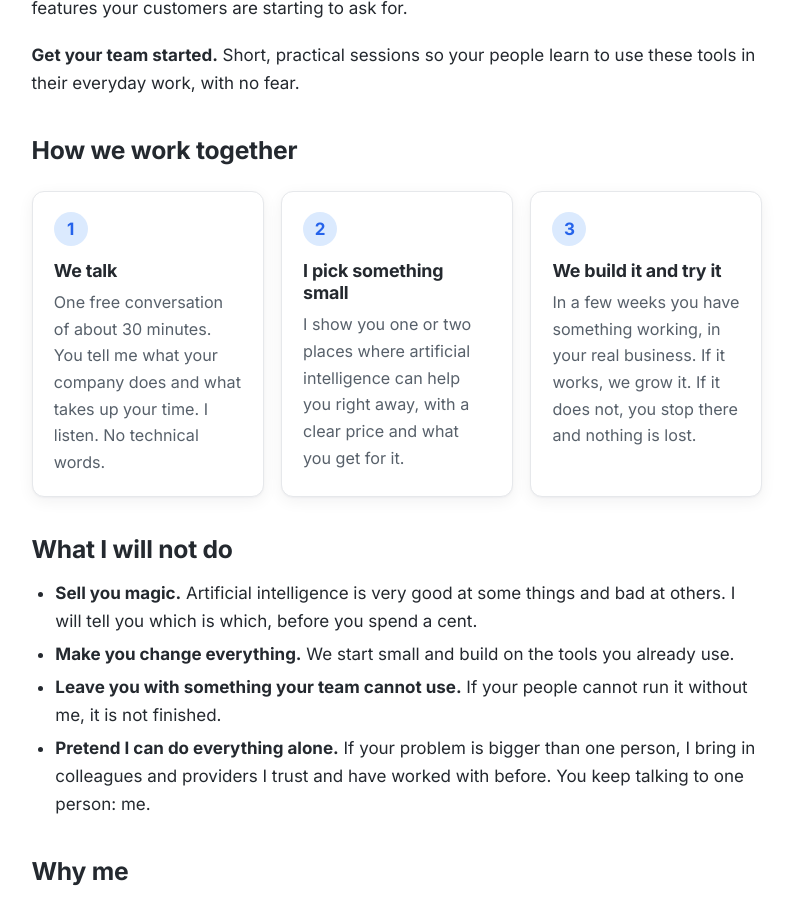
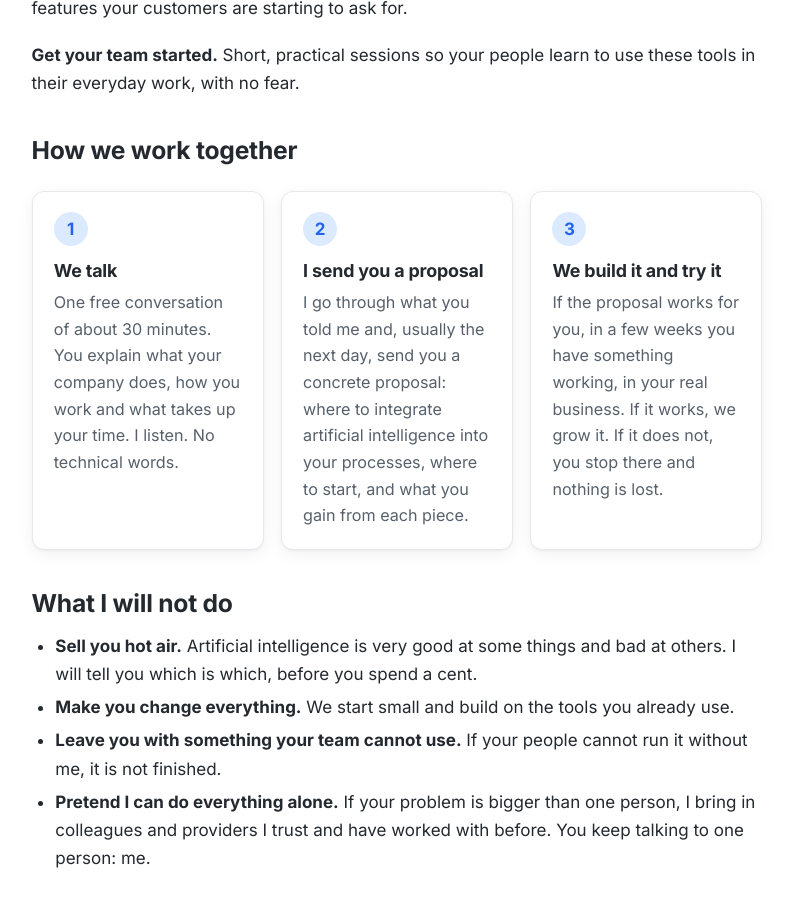
Before and after one commit to jperelli/jperelli.github.io, a Jekyll site: the page built from index.md, in a window 1280 px wide and 900 px high, scrolled down 1199 px. Shown: the whole window, without its empty margins (243-1036 px from the left). Built offline with Jekyll 4.4.1, drawn with Linux system fonts in a browser that asks for light colours; some of the changed text lies outside the part shown.

Commit message:
Home: align steps with 30-min call + next-day proposal, drop price promise, update taglines/descriptions

```diff
--- a/_config.yml
+++ b/_config.yml
@@ -5,7 +5,7 @@ permalink:        pretty
 
 # Setup
 title:            Julián Perelli
-tagline:          "Helping companies take their first steps with artificial intelligence"
+tagline:          "Helping companies integrate artificial intelligence into their processes"
 description:      'The personal website of Julián Perelli'
 url:              https://jperelli.com/
 
--- a/index.md
+++ b/index.md
@@ -3,13 +3,13 @@ layout: default
 lang: en
 i18n_key: home
 title: Home
-description: I help small and medium businesses start using artificial intelligence, step by step and in plain language.
+description: I help companies integrate artificial intelligence into their processes. A 30-minute conversation, then a concrete proposal. No hot air.
 ---
 
 <section class="hero">
   <p class="hero-greeting"><img class="hero-avatar" src="/public/img/julian.jpg" alt="" width="56" height="56"><span>Hi 👋, I'm Julián.</span></p>
   <h1>I help companies integrate artificial intelligence into their processes</h1>
-  <p class="hero-lead">You explain your processes to me in 30 minutes and I hand you a concrete proposal for integrating AI. Your business keeps working the way it does today, with fewer repetitive tasks and faster answers. No hot air.</p>
+  <p class="hero-lead">You explain your processes to me in 30 minutes and I send you a concrete proposal for integrating AI. Your business keeps working the way it does today, with fewer repetitive tasks and faster answers. No hot air.</p>
   <p class="hero-actions">
     <a class="btn btn-primary" href="#contact">Let's talk</a>
     <a class="btn btn-ghost" href="#why-me">Why me</a>
@@ -40,23 +40,23 @@ I help companies that have nothing to do with technology, read about artificial
   <div class="step">
     <span class="step-num">1</span>
     <h3>We talk</h3>
-    <p>One free conversation of about 30 minutes. You tell me what your company does and what takes up your time. I listen. No technical words.</p>
+    <p>One free conversation of about 30 minutes. You explain what your company does, how you work and what takes up your time. I listen. No technical words.</p>
   </div>
   <div class="step">
     <span class="step-num">2</span>
-    <h3>I pick something small</h3>
-    <p>I show you one or two places where artificial intelligence can help you right away, with a clear price and what you get for it.</p>
+    <h3>I send you a proposal</h3>
+    <p>I go through what you told me and, usually the next day, send you a concrete proposal: where to integrate artificial intelligence into your processes, where to start, and what you gain from each piece.</p>
   </div>
   <div class="step">
     <span class="step-num">3</span>
     <h3>We build it and try it</h3>
-    <p>In a few weeks you have something working, in your real business. If it works, we grow it. If it does not, you stop there and nothing is lost.</p>
+    <p>If the proposal works for you, in a few weeks you have something working, in your real business. If it works, we grow it. If it does not, you stop there and nothing is lost.</p>
   </div>
 </div>
 
 ## What I will not do
 
-- **Sell you magic.** Artificial intelligence is very good at some things and bad at others. I will tell you which is which, before you spend a cent.
+- **Sell you hot air.** Artificial intelligence is very good at some things and bad at others. I will tell you which is which, before you spend a cent.
 - **Make you change everything.** We start small and build on the tools you already use.
 - **Leave you with something your team cannot use.** If your people cannot run it without me, it is not finished.
 - **Pretend I can do everything alone.** If your problem is bigger than one person, I bring in colleagues and providers I trust and have worked with before. You keep talking to one person: me.
```
Also changed, not shown: _data/i18n.yml (+6 -6 lines), ca/index.md (+7 -7 lines), es/index.md (+7 -7 lines).
